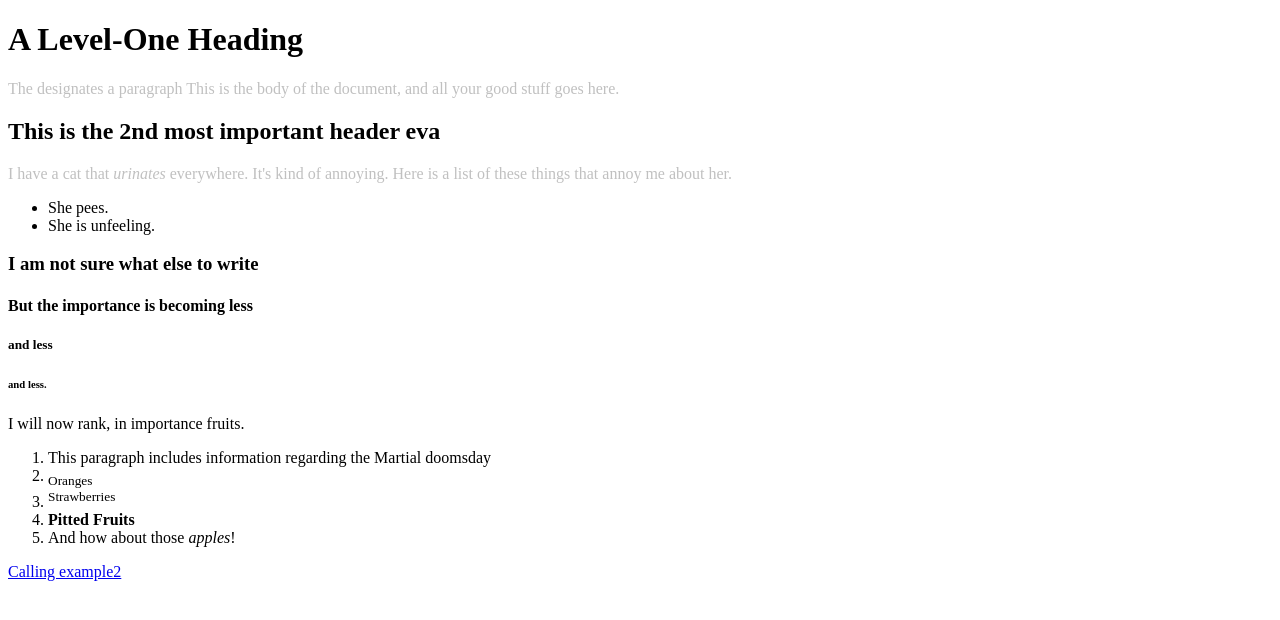
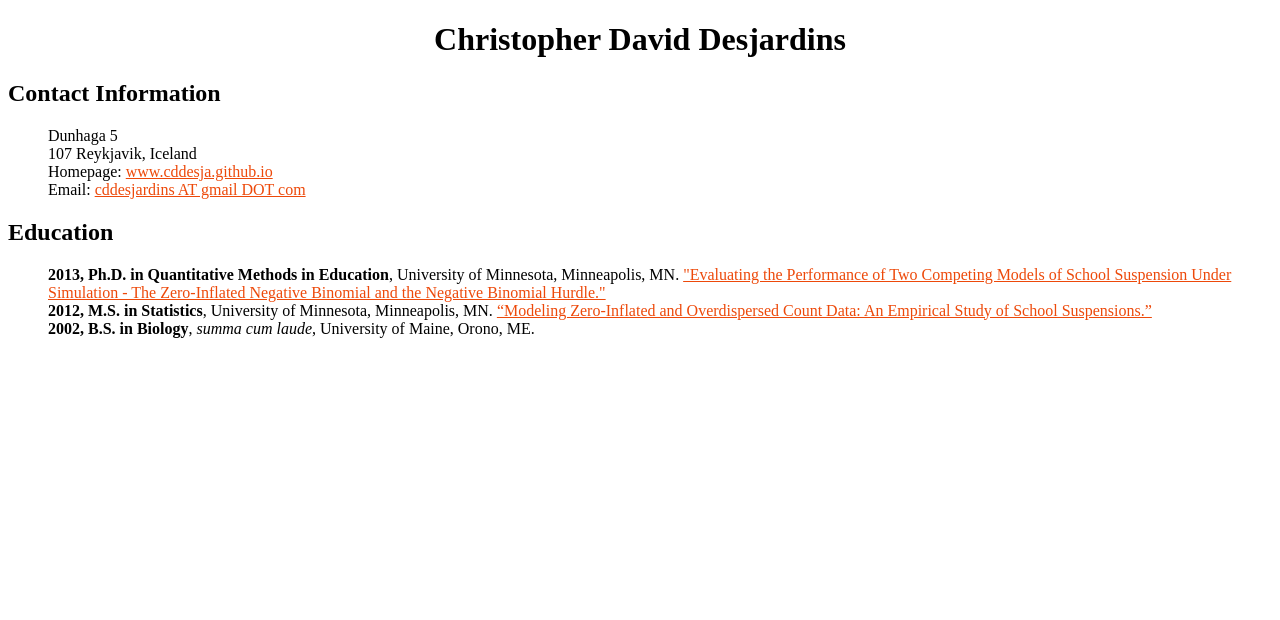
Before and after one commit to cddesja/web_tinkering, a plain HTML site: page 00example/index.html in a window 1280 px wide. Drawn offline with Linux system fonts and the light colour scheme.

Commit message:
index.html now a working cv

```diff
--- a/00example/index.html
+++ b/00example/index.html
@@ -2,37 +2,25 @@
 <html lang="en">
 <head>
 	<meta charset="utf-8">
-	<title>The Title Bar Title Goes Here</title>
+	<title>Website of Christopher David Desjardins</title>
 	<link rel="stylesheet" type="text/css" href="stylename.css" media="screen">
 	<script type="text/javascript" src="myjavascripts.js"></script>
 </head>
 <body>
-	<h1>A Level-One Heading</h1>
-	<p>The designates a paragraph
-	This is the body of the document, and all your good stuff goes here.</p>
-	<h2>This is the 2nd most important header eva</h2>
-	<p>I have a cat that <em>urinates</em> everywhere. It's kind of annoying. Here is a list of these things that annoy me about her.</p>
-	<ul>
-		<li>She pees.</li>
-		<li>She is unfeeling.</li>
+	<h1 id="name">Christopher David Desjardins</h1>
+	<h2>Contact Information</h2>
+	<ul class="nobull">
+		<li>Dunhaga 5</li>
+		<li>107 Reykjavik, Iceland</li>
+		<li>Homepage: <a href="https://cddesja.github.io/"> www.cddesja.github.io</a></li>
+		<li>Email: <a href="mailto:cddesjardins@gmail.com"> cddesjardins AT gmail DOT com</a></li>
 	</ul>
-	<h3>I am not sure what else to write</h3>
-	<h4>But the importance is becoming less</h4>
-	<h5>and less</h5>
-	<h6>and less.</h6>
 
-	I will now rank, in importance fruits.
-	<ol>
-		<li id="amazzing"><strong>Raspberries</strong></li>
-		<li><sub>Oranges</sub></li>
-		<li><sup>Strawberries</sup>
-		<li><b>Pitted Fruits</b></li>
-		<li>And how about those <em>apples</em>!</li>
-	</ol>
-	<a href="example2.html" title="Another HTML file">Calling example2</a>
-
-	<script type="text/javascript">
-	document.getElementById("amazzing").innerHTML = "This paragraph includes information regarding the Martial doomsday"
-	</script>
+	<h2>Education</h2>
+	<ul class="nobull">
+		<li><strong>2013, Ph.D. in Quantitative Methods in Education</strong>, University of Minnesota, Minneapolis, MN. <a href="http://conservancy.umn.edu/handle/11299/152995">"Evaluating the Performance of Two Competing Models of School Suspension Under Simulation - The Zero-Inflated Negative Binomial and the Negative Binomial Hurdle."</a></li>
+		<li><strong>2012, M.S. in Statistics</strong>, University of Minnesota, Minneapolis, MN. <a href="https://cddesja.github.io/assests/ms_stats_christopher_david_desjardins_final.pdf">“Modeling Zero-Inflated and Overdispersed Count Data: An Empirical Study of School Suspensions.”</a></li>
+		<li><strong>2002, B.S. in Biology</strong>, <em>summa cum laude</em>, University of Maine, Orono, ME.</li>
+	</ul>
 </body>
 </html>
--- a/00example/stylename.css
+++ b/00example/stylename.css
@@ -1,3 +1,21 @@
+* {
+	font-family: Futura;
+}
+
 p {
 	color: silver;
 }
+
+/* Title Name */
+#name {
+	text-align: center;
+}
+
+.nobull {
+	list-style-type: none;
+}
+
+a {
+	color: #ed490a;
+
+}
```
